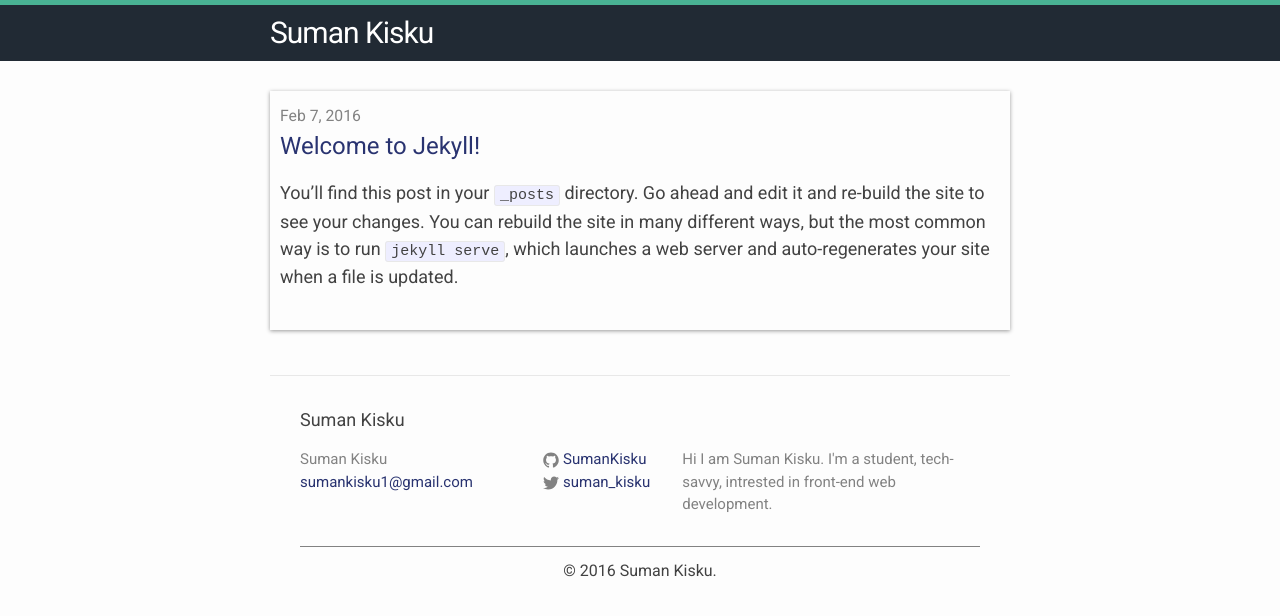
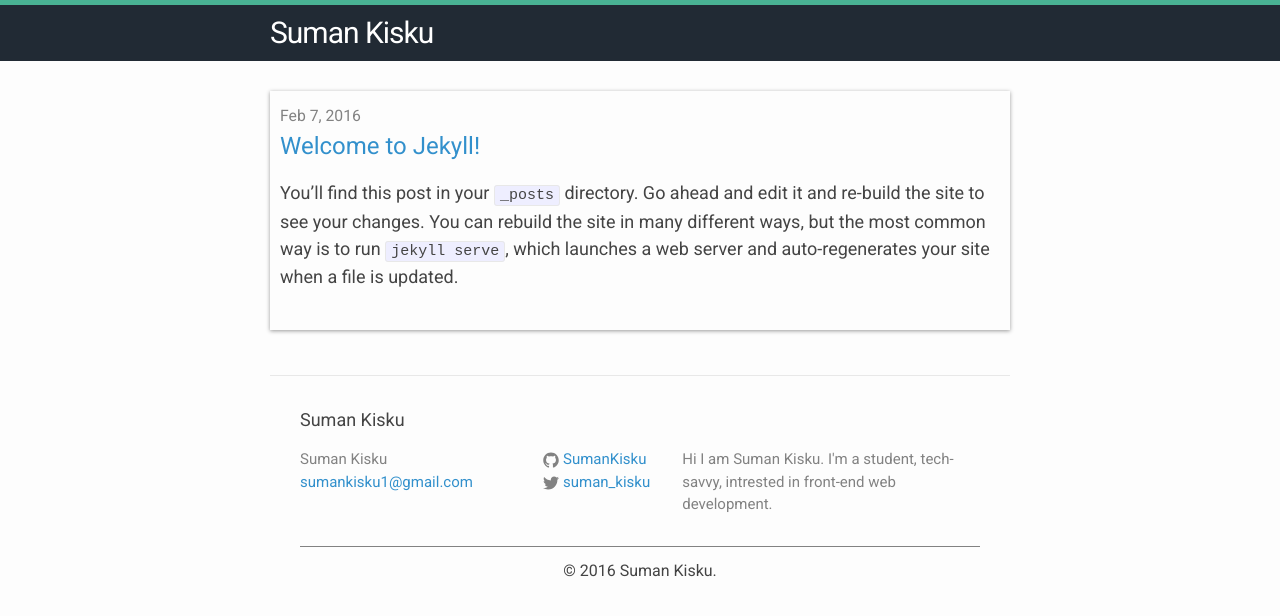
Before and after one commit to SumanKisku/sumankisku.github.io, a Jekyll site: the page built from index.html, in a window 1280 px wide. Shown: the top 616 px of the page. Built offline with Jekyll 4.4.1, drawn with Linux system fonts in a browser that asks for light colours.

Commit message:
Change the brand color

```diff
--- a/css/main.scss
+++ b/css/main.scss
@@ -14,9 +14,9 @@ $base-line-height: 1.5;
 
 $spacing-unit:     30px;
 
-$text-color:       #424242;
+$text-color:       #444444;
 $background-color: #fdfdfd;
-$brand-color:      #293370;
+$brand-color:      #3290CC;
 
 $white-color:      #fff;
 $grey-color:       #828282;
```
